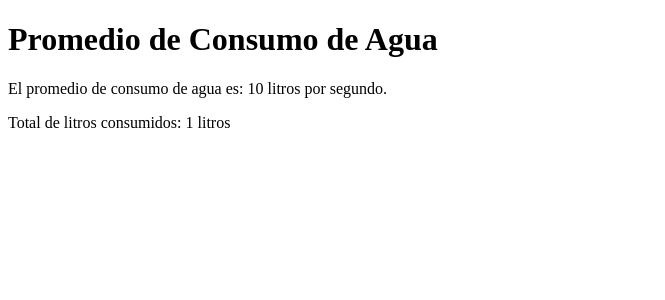
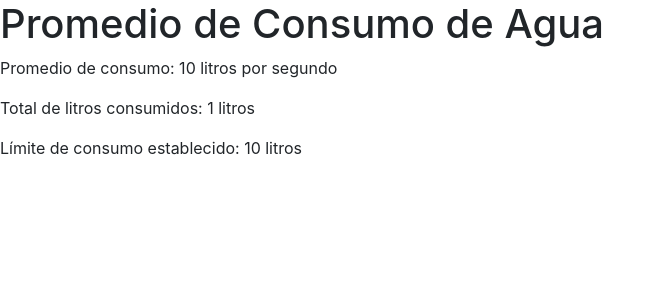
Before and after one commit to ArbeyMaya/ejercicio1-django-v2, a Django app: template medidor/templates/medidor/promedio_consumo.html in a window 1280 px wide. Shown: the top 300 px of the page, without its empty margins (0-665 px from the left). Run offline with Django 5.2, Linux system fonts and the light colour scheme; the template is opened without the code that fills it: most values are stand-ins (such as "Sample title", 1, 10 or a date in 2020); some libraries are stand-ins or nearby versions.

Commit message:
funciona la alerta de limite de consumo

```diff
--- /dev/null
+++ b/medidor/forms.py
@@ -0,0 +1,4 @@
+from django import forms
+
+class LímiteConsumoForm(forms.Form):
+    límite_litros = forms.FloatField(label='Límite de consumo (litros)')
--- /dev/null
+++ b/medidor/templates/medidor/limite.html
@@ -0,0 +1,5 @@
+<form method="post">
+    {% csrf_token %}
+    {{ form.as_p }}
+    <button type="submit">Guardar límite</button>
+</form>
--- a/medidor/templates/medidor/promedio_consumo.html
+++ b/medidor/templates/medidor/promedio_consumo.html
@@ -3,19 +3,38 @@
 <head>
     <meta charset="UTF-8">
     <meta name="viewport" content="width=device-width, initial-scale=1.0">
+    <link href="https://stackpath.bootstrapcdn.com/bootstrap/4.5.2/css/bootstrap.min.css" rel="stylesheet">
     <title>Promedio de Consumo de Agua</title>
 </head>
 <body>
     <h1>Promedio de Consumo de Agua</h1>
-    {% if promedio_consumo %}
-        <p>El promedio de consumo de agua es: {{ promedio_consumo }} litros por segundo.</p>
-    {% else %}
-        <p>No hay datos suficientes para calcular el promedio de consumo.</p>
-    {% endif %}
 
 
-    <p>Total de litros consumidos: {{ total_litros }} litros</p>
 
+
+
+
+<p>Promedio de consumo: {{ promedio_consumo }} litros por segundo</p>
+<p>Total de litros consumidos: {{ total_litros }} litros</p>
+
+{% if límite_consumo %}
+  <p>Límite de consumo establecido: {{ límite_consumo }} litros</p>
+{% else %}
+  <p>No has establecido un límite de consumo.</p>
+{% endif %}
+
+
+{% if límite_consumo and total_litros > límite_consumo %}
+    <div class="alert alert-warning alert-dismissible fade show" role="alert">
+        <strong>¡Alerta!</strong> Has superado tu límite de consumo de {{ límite_consumo }} litros.
+        <button type="button" class="close" data-dismiss="alert" aria-label="Close">
+            <span aria-hidden="true">&times;</span>
+        </button>
+    </div>
+{% endif %}
+
+<script src="https://code.jquery.com/jquery-3.5.1.slim.min.js"></script>
+<script src="https://stackpath.bootstrapcdn.com/bootstrap/4.5.2/js/bootstrap.min.js"></script>
 
 </body>
 </html>
--- a/medidor/urls.py
+++ b/medidor/urls.py
@@ -4,5 +4,7 @@ from . import views
 urlpatterns = [
     path('contador/', views.contador_view, name='contador'),
     path('ver-datos/', views.ver_datos_agua, name='ver_datos'),
-    path('promedio-consumo/', views.promedio_consumo_view, name='promedio_consumo'),  # Nueva URL
+    path('consumo/', views.promedio_consumo_view, name='promedio_consumo_view'),  # Nueva URL
+    path('establecer-limite/', views.establecer_límite_view, name='establecer_límite_view'),
+
 ]
```
Also changed, not shown: medidor/views.py (+29 -4 lines).
